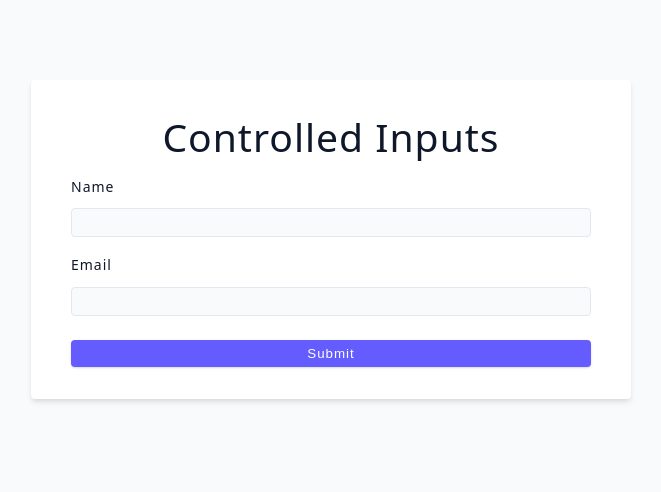
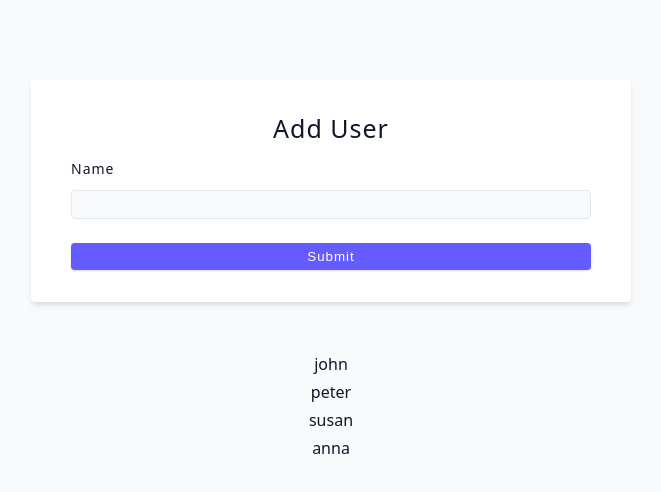
Before and after one commit to hAI-FA001/React--Learn, a React (Vite) app in the folder Advanced/: page / in a window 1280 px wide. Shown: the top 492 px of the page, without its empty margins (309-970 px from the left). Built offline with nearby package versions, Linux system fonts and the light colour scheme.

Commit message:
add user challenge + controlled input

```diff
--- a/Advanced/src/App.jsx
+++ b/Advanced/src/App.jsx
@@ -1,4 +1,4 @@
-import Starter from './tutorial/06-forms/starter/01-controlled-inputs'
+import Starter from './tutorial/06-forms/starter/02-user-challenge'
 
 function App() {
   return (
--- a/Advanced/src/tutorial/06-forms/starter/02-user-challenge.jsx
+++ b/Advanced/src/tutorial/06-forms/starter/02-user-challenge.jsx
@@ -1,21 +1,43 @@
+import { useState } from 'react'
+import { data } from '../../../data'
+
 const UserChallenge = () => {
+  const [name, setName] = useState('')
+  const [people, setPeople] = useState(data)
+
   return (
     <div>
-      <form className='form'>
+      <form
+        className="form"
+        onSubmit={(e) => {
+          e.preventDefault()
+          setPeople(people.concat([{ id: people.length + 1, name: name }]))
+        }}
+      >
         <h4>Add User</h4>
-        <div className='form-row'>
-          <label htmlFor='name' className='form-label'>
+        <div className="form-row">
+          <label htmlFor="name" className="form-label">
             name
           </label>
-          <input type='text' className='form-input' id='name' />
+          <input
+            type="text"
+            className="form-input"
+            id="name"
+            value={name}
+            onChange={(e) => {
+              setName(e.target.value)
+            }}
+          />
         </div>
 
-        <button type='submit' className='btn btn-block'>
+        <button type="submit" className="btn btn-block">
           submit
         </button>
       </form>
-      {/* render users below */}
+      {people.map((p) => (
+        <div key={p.id}>{p.name}</div>
+      ))}
     </div>
-  );
-};
-export default UserChallenge;
+  )
+}
+export default UserChallenge
```
